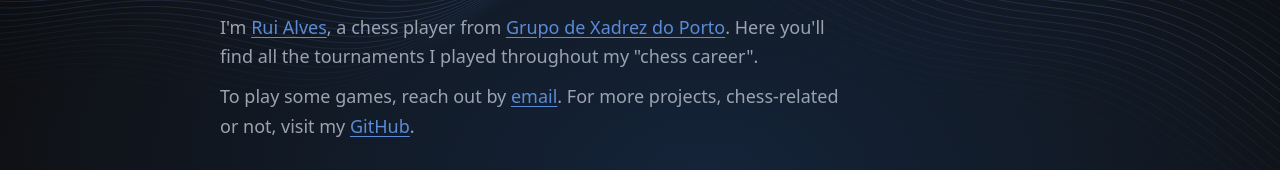
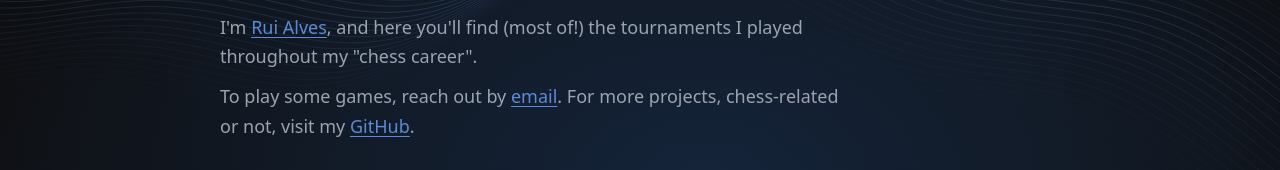
Before and after one commit to xRuiAlves/chess-games, an Astro site: page / in a window 1280 px wide. Shown: the part 179-349 px from the top of the page. Built offline with nearby package versions, Linux system fonts and the light colour scheme; Astro itself is replaced by a stand-in of ours; no server answers.

Commit message:
Update home page intro

```diff
--- a/src/pages/index.astro
+++ b/src/pages/index.astro
@@ -13,8 +13,7 @@ const tournaments = await getTournaments();
         <section class="intro">
             <h1>Chess</h1>
             <p class="lede">
-                I'm <a href="https://ruialves.net/">Rui Alves</a>, a chess player from <a href="http://www.gxp.pt">Grupo de Xadrez do Porto</a>.
-                Here you'll find all the tournaments I played throughout my "chess career".
+                I'm <a href="https://ruialves.net/">Rui Alves</a>, and here you'll find (most of!) the tournaments I played throughout my "chess career".
             </p>
             <p class="lede follow">
                 To play some games, reach out by <a href="mailto:rui@ruialves.net">email</a>.
```
